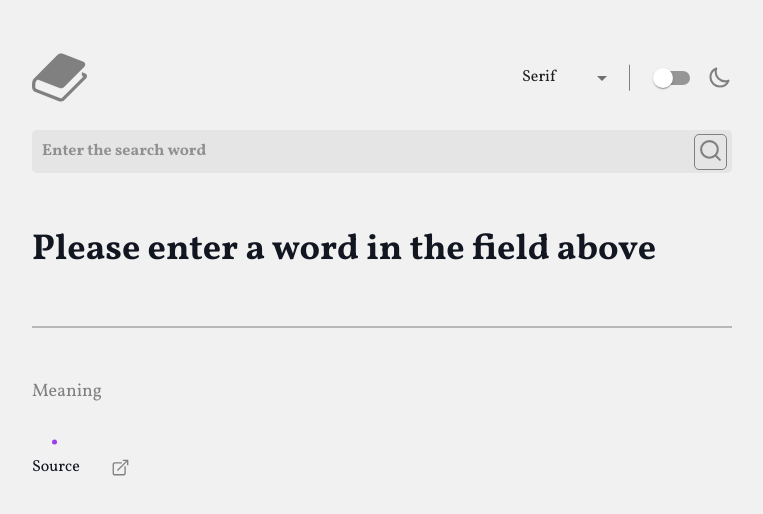
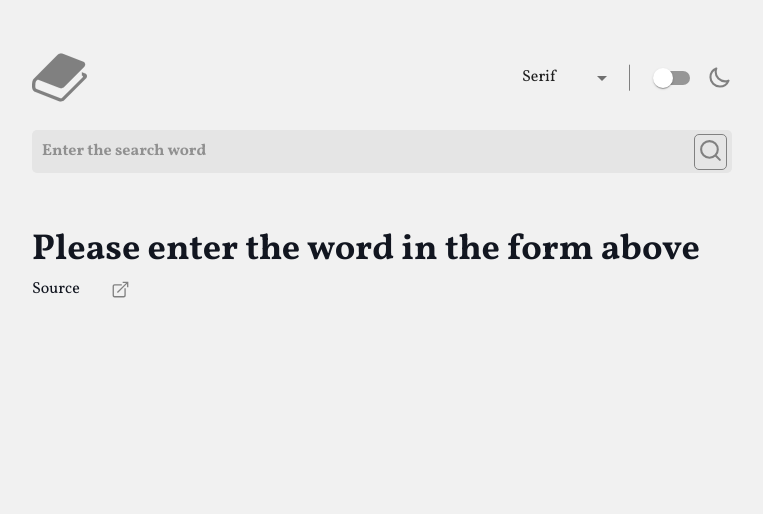
Before and after one commit to puerchik/dictionary_web_app, a React (Vite) app: page / in a window 1280 px wide. Shown: the top 514 px of the page, without its empty margins (258-1021 px from the left). Built offline with nearby package versions, Linux system fonts and the light colour scheme.

Commit message:
error handling has been moved to the DictionaryWord component

```diff
--- a/src/components/title/ui/Title.tsx
+++ b/src/components/title/ui/Title.tsx
@@ -10,8 +10,6 @@ export const Title = () => {
   const word = UseAppSelector(state => state.word[0].word)
   const phoneticTranscription = UseAppSelector(state => state.word[0].phonetic)
   const phonetics = UseAppSelector(state => state.word[0].phonetics)
-  const error = UseAppSelector(state => state.screenStatus.error)
-  const homeScreen = UseAppSelector(state => state.screenStatus.homeScreen)
 
   const phonetic = phoneticTranscription
     ? phoneticTranscription
@@ -36,10 +34,6 @@ export const Title = () => {
   return (
     <>
       <S.TitleWrapper>
-        {homeScreen ? (
-          <S.ScreenStatus>Please enter a word in the field above</S.ScreenStatus>
-        ) : !error ? (
-          <>
         <S.Text>
           <S.MainTitle>{word}</S.MainTitle>
           <S.Transcription>{phonetic}</S.Transcription>
@@ -62,12 +56,6 @@ export const Title = () => {
             <S.NoAudio>Audio not available</S.NoAudio>
           )}
         </S.AudioWrapper>
-          </>
-        ) : error === 404 ? (
-          <S.ScreenStatus>Word not found</S.ScreenStatus>
-        ) : (
-          <S.ScreenStatus>Error</S.ScreenStatus>
-        )}
       </S.TitleWrapper>
     </>
   )
@@ -79,11 +67,6 @@ const S = {
 
     justify-content: space-between;
     margin-bottom: 50px;
-  `,
-
-  ScreenStatus: styled.p`
-    font-size: 36px;
-    font-weight: 700;
   `,
 
   Text: styled.div``,
--- a/src/components/word/ui/DictionaryWord.tsx
+++ b/src/components/word/ui/DictionaryWord.tsx
@@ -1,19 +1,54 @@
+import { styled } from 'styled-components'
+
+import { UseAppSelector } from 'shared/hooks/reduxHooks'
+
 import { Header } from 'components/header'
 import { SearchInput } from 'components/searchInput'
 import { Title } from 'components/title'
 import { Meanings } from 'components/meaning'
 import { Footer } from 'components/footer'
+import { Container } from 'shared/styles/Conatiner'
 
 export const DictionaryWord = () => {
+  const error = UseAppSelector(state => state.screenStatus.error)
+  const homeScreen = UseAppSelector(state => state.screenStatus.homeScreen)
+
   return (
     <>
       <Header />
       <main>
         <SearchInput />
-        <Title />
-        <Meanings />
+        {homeScreen ? (
+          <S.ScreenStatus>
+            <p>Please enter the word in the form above</p>{' '}
+          </S.ScreenStatus>
+        ) : !error ? (
+          <>
+            <Title />
+            <Meanings />
+          </>
+        ) : error === 404 ? (
+          <S.ScreenStatus>
+            {' '}
+            <p>Word not found</p>{' '}
+          </S.ScreenStatus>
+        ) : (
+          <S.ScreenStatus>
+            {' '}
+            <p> Error</p>
+          </S.ScreenStatus>
+        )}
       </main>
       <Footer />
     </>
   )
 }
+
+const S = {
+  ScreenStatus: styled(Container)`
+    p {
+      font-size: 36px;
+      font-weight: 700;
+    }
+  `,
+}
```
Lines whose indentation alone changed are shown as unchanged.
